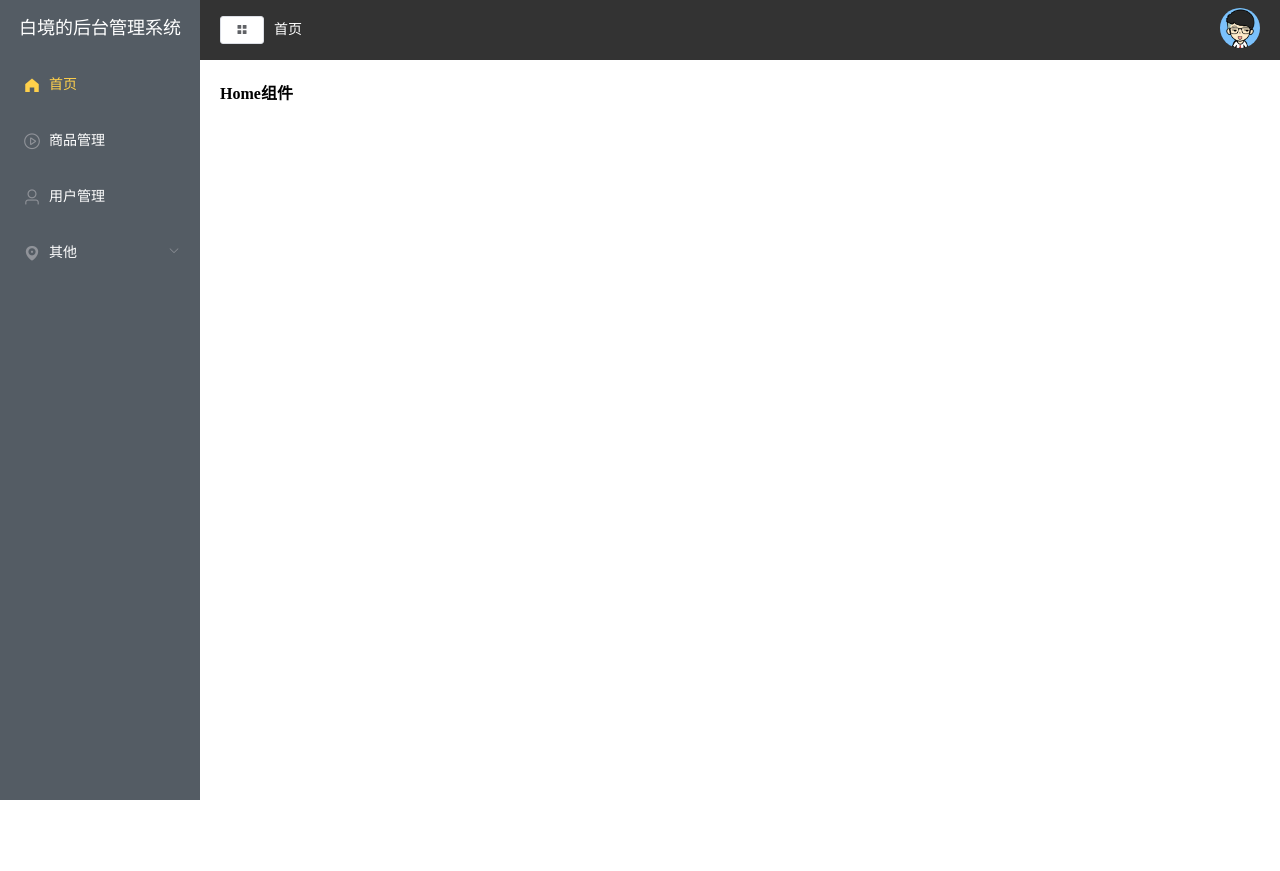
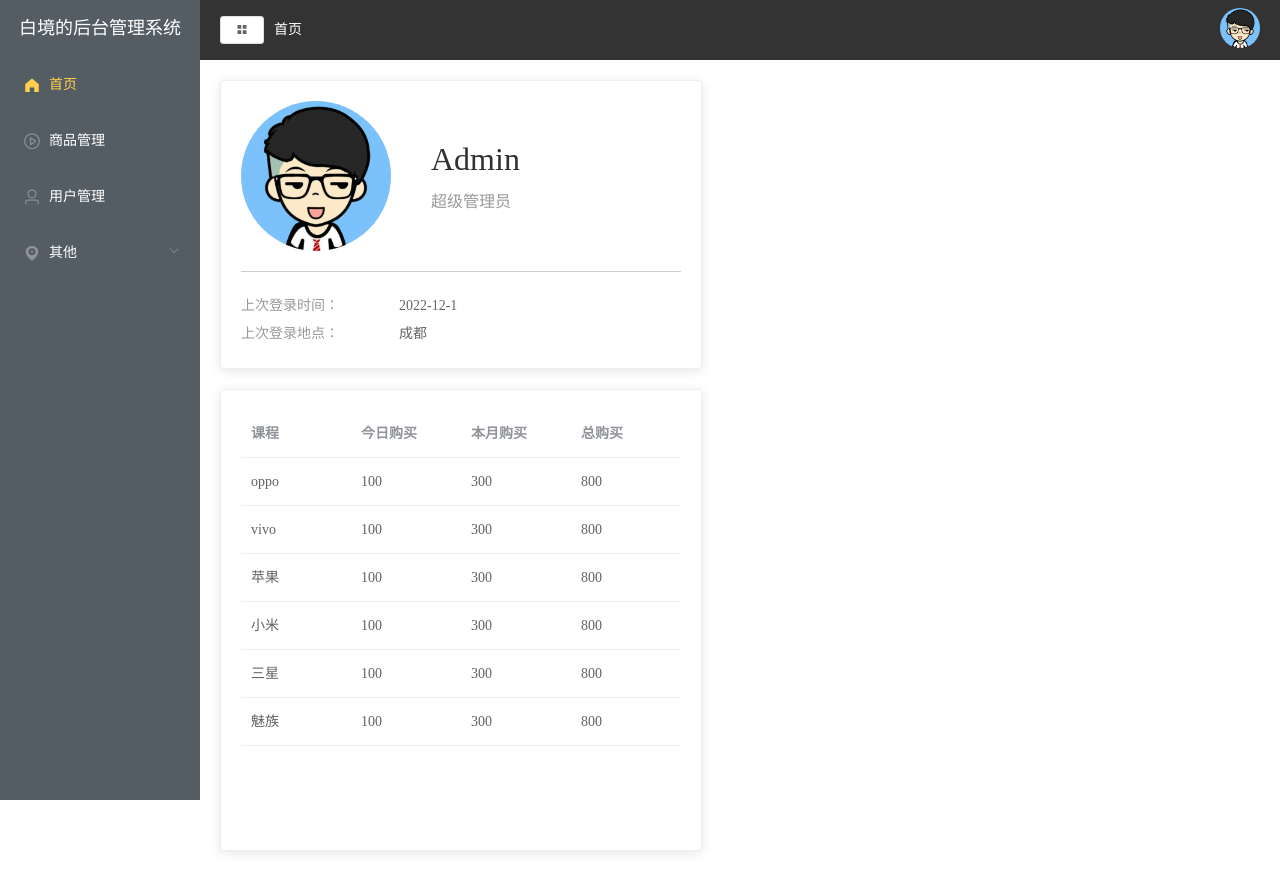
Before and after one commit to BaiJingSama/backstage-manage, a Vue app: page /#/page2 in a window 1280 px wide. Both pictures are taken after a click on the item "首页". Before the commit the page ends 800 px from the top, so only its background shows below. Built offline with nearby package versions, Linux system fonts and the light colour scheme.

Commit message:
完成home页面个人信息和购买统计table

```diff
--- a/src/views/Home.vue
+++ b/src/views/Home.vue
@@ -1,18 +1,127 @@
 <template>
-  <div>
-    <h1>Home组件</h1>
-  </div>
+  <el-row>
+    <el-col :span="8">
+      <el-card class="box-card">
+        <div class="user">
+          <img src="../assets/images/user.png" alt="">
+          <div class="userinfo">
+            <p class="name">Admin</p>
+            <p class="access">超级管理员</p>
+          </div>
+        </div>
+        <div class="login-info">
+          <p>上次登录时间：<span>2022-12-1</span></p>
+          <p>上次登录地点：<span>成都</span></p>
+        </div>
+      </el-card>
+      <el-card class="box-card" style="margin-top: 20px;height: 460px;">
+        <el-table :data="tableData" style="width: 100%">
+          <el-table-column v-for="(val,key) in tableLabel" :key="val" :prop="key" :label="val" />
+        </el-table>
+      </el-card>
+    </el-col>
+    <el-col :span="16">
+      <div class="grid-content bg-purple-light"></div>
+    </el-col>
+  </el-row>
 </template>
 
 <script>
 export default {
-
+  data() {
+    return {
+      tableData: [
+        {
+          name: 'oppo',
+          todayBuy: 100,
+          monthBuy: 300,
+          totalBuy: 800
+        },
+        {
+          name: 'vivo',
+          todayBuy: 100,
+          monthBuy: 300,
+          totalBuy: 800
+        },
+        {
+          name: '苹果',
+          todayBuy: 100,
+          monthBuy: 300,
+          totalBuy: 800
+        },
+        {
+          name: '小米',
+          todayBuy: 100,
+          monthBuy: 300,
+          totalBuy: 800
+        },
+        {
+          name: '三星',
+          todayBuy: 100,
+          monthBuy: 300,
+          totalBuy: 800
+        },
+        {
+          name: '魅族',
+          todayBuy: 100,
+          monthBuy: 300,
+          totalBuy: 800
+        }
+      ],
+      tableLabel: {
+        name: '课程',
+        todayBuy: '今日购买',
+        monthBuy: '本月购买',
+        totalBuy: '总购买'
+      }
+    }
+  }
 }
 </script>
 
-<style scoped>
-.el-menu-vertical-demo:not(.el-menu--collapse) {
-  width: 200px;
-  min-height: 400px;
+<style lang="less" scoped>
+.box-card {
+  width: 480px;
+}
+
+.user {
+  padding-bottom: 20px;
+  margin-bottom: 20px;
+  border-bottom: 1px solid #ccc;
+  display: flex;
+  align-items: center;
+
+  img {
+    width: 150px;
+    height: 150px;
+    border-radius: 50%;
+    margin-right: 40px;
+  }
+}
+
+.userinfo {
+  .name {
+    font-size: 32px;
+    margin-bottom: 10px;
+  }
+
+  .access {
+    color: #999
+  }
+
+
+}
+
+.login-info {
+  p {
+    line-height: 28px;
+    font-size: 14px;
+    color: #999;
+
+    span {
+      color: #666;
+      margin-left: 60px;
+    }
+  }
 }
 </style>
```
